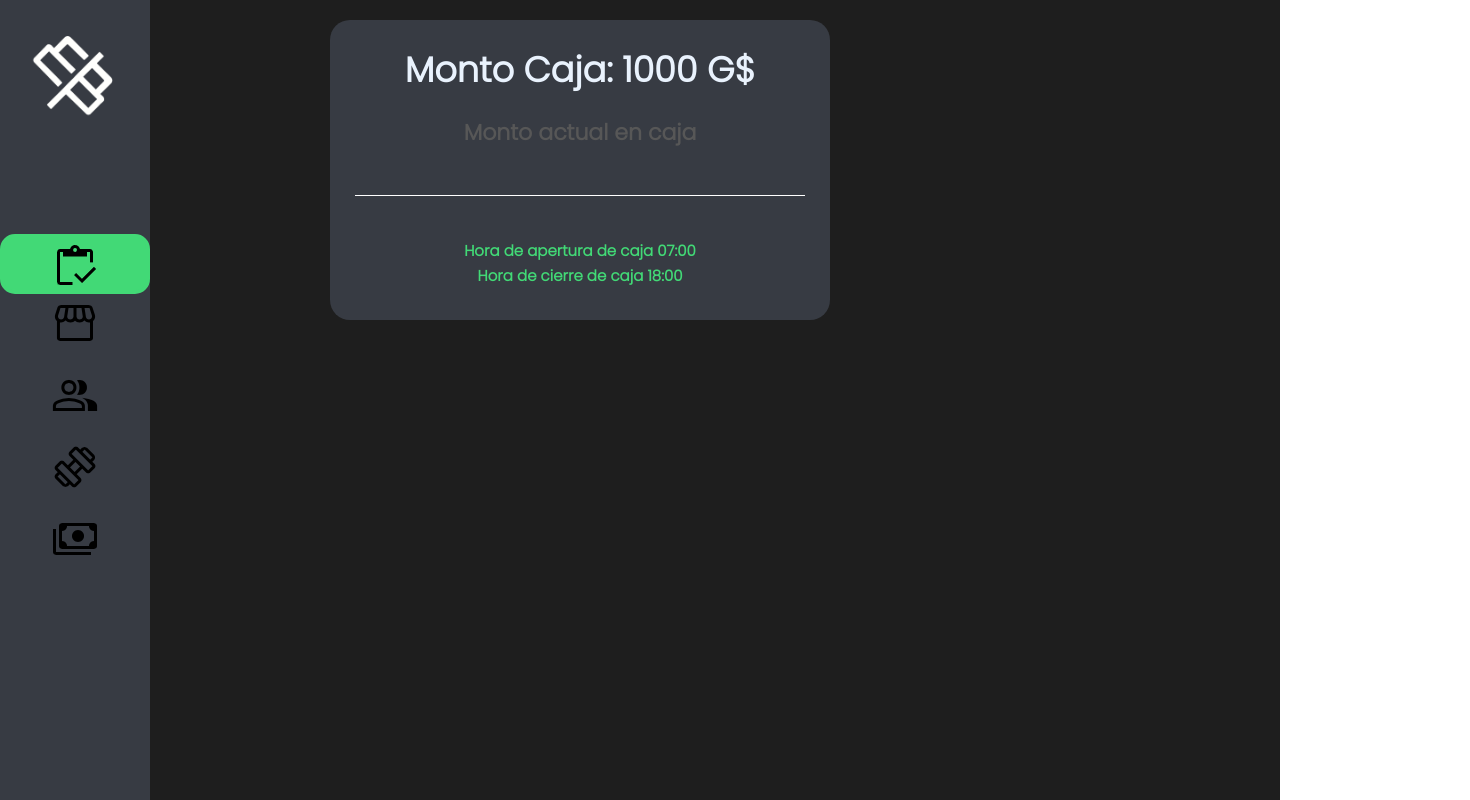
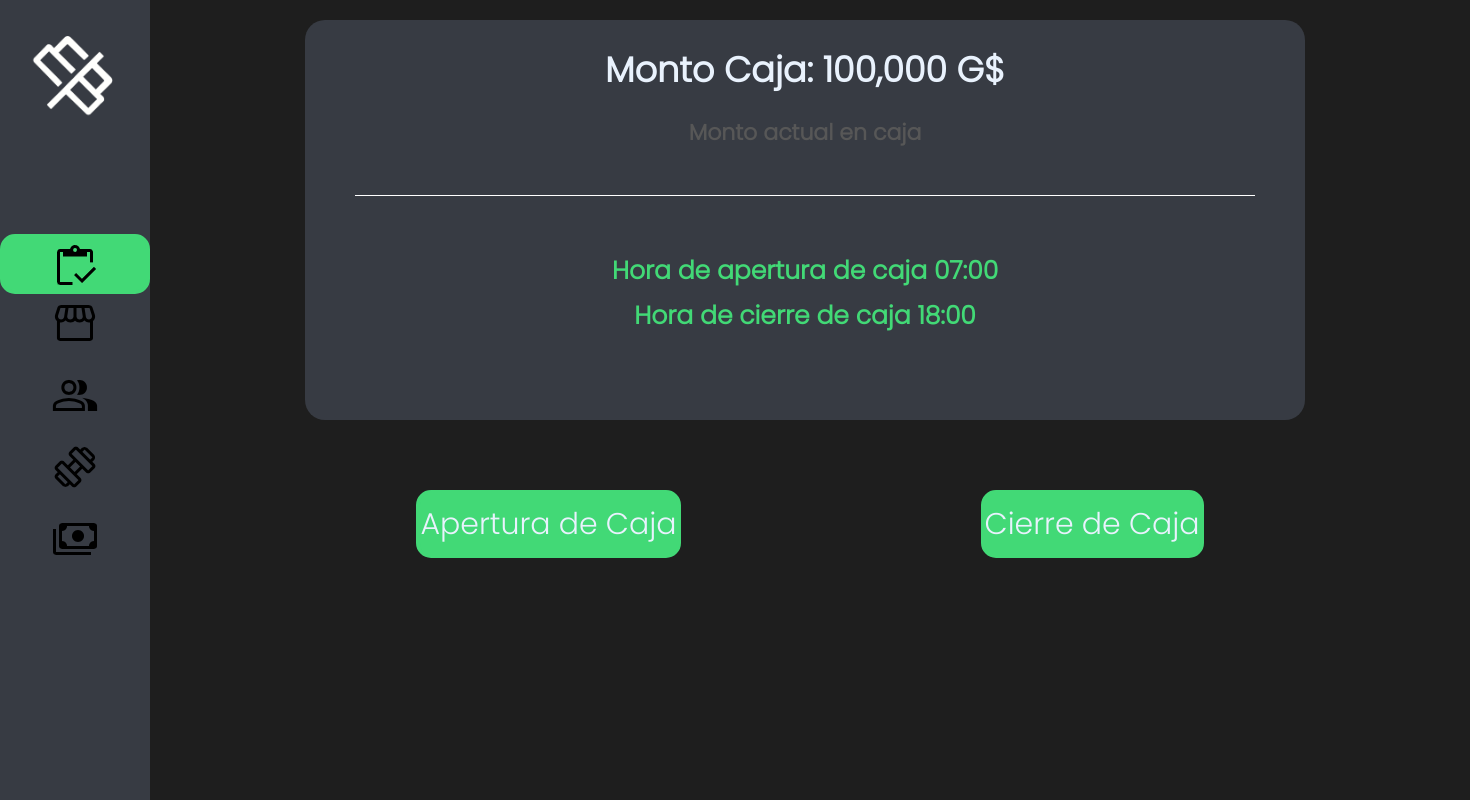
Before and after one commit to CesarXaio/Proyecto-Gym, a React (Create React App) app: page /resumen in a window 1280 px wide. Shown: the top 800 px of the page, 1470 px wide, since content can reach past the window. Built offline with nearby package versions, Linux system fonts and the light colour scheme.

Commit message:
Cambios 1

```diff
--- a/src/pages/Home/Pay.js
+++ b/src/pages/Home/Pay.js
@@ -36,6 +36,16 @@ const Pay = (props) => {
     (membresiaCaja.precio ? membresiaCaja.precio : 0);
   const iva_10 = total / 11;
   //const subtotal = total - iva_10;
+
+  const handleEliminar = () => {
+    localStorage.removeItem("productosCaja");
+    localStorage.removeItem("membresiaCaja");
+    localStorage.removeItem("clienteCaja");
+    setProductosCaja([]);
+    setMembresiaCaja([]);
+    setClienteCaja([]);
+  };
+
   const handleAgregarClick = () => {
 
     let numeroFactura = JSON.parse(localStorage.getItem("numeroFactura"));
@@ -153,7 +163,7 @@ const Pay = (props) => {
       </div>
       <div className="Suma-Total">Total: {total} G$</div>
       <div className="BotonesPagar">
-        <button className="Boton Cancelar">Cancelar</button>
+        <button className="Boton Cancelar" onClick={handleEliminar}>Cancelar</button>
         <button className="Boton Pagar" onClick={handleAgregarClick}>Pagar</button>
 
       </div>
--- a/src/pages/Home/Resumen.css
+++ b/src/pages/Home/Resumen.css
@@ -4,37 +4,12 @@
 
 .row1 {
   display: flex;
-    justify-content: space-between;
+  flex-direction: column;
+  align-items: center;
   margin-bottom: 20px;
 }
 
-  .row2 {
-    display: flex;
-    justify-content: space-between;
-    margin-top: 10px;
-  }
-
-  .Informe1 {
-    background: #373B43;
-    border-radius: 20px;
-    width: 500px;
-    height: 300px;
-
-    margin-left: 10rem
-
-  }
-
-  .Informe2 {
-    background: #373B43;
-    border-radius: 20px;
-    width: 500px;
-    height: 300px;
-    display: flex;
-    flex-direction: column;
-    align-items: center;
-    margin-right: 15rem
-  }
-  .Monto-Caja{
+.Monto-Caja {
   font-family: 'Poppins';
   font-style: normal;
   font-weight: 600;
@@ -43,33 +18,15 @@
   color: #E9F2FD;
   background: #373B43;
   border-radius: 20px;
-    width: 500px;
-    height: 300px;
+  width: 1000px;
+  height: 400px;
   display: flex;
   flex-direction: column;
   align-items: center;
-    margin: 0 10px;
-    margin-left: 10rem
+  margin: 0 170px;
+  margin-left: 10rem;
+}
 
-  }
-  .Plata {
-    font-family: 'Poppins';
-    font-style: normal;
-    font-weight: 600;
-    font-size: 30px;
-    line-height: 100px;
-    color: #E9F2FD;
-    background: #373B43;
-    border-radius: 20px;
-    width: 500px;
-    height: 300px;
-    display: flex;
-    flex-direction: column;
-    align-items: center;
-    margin: 0 10px;
-    margin-right: 15rem
-
-  }
 .divider {
   width: 90%;
   height: 1px;
@@ -81,64 +38,75 @@
   margin: 0;
   padding: 5px;
 }
-  .Texto-1{
+
+.Texto-1 {
   font-family: 'Poppins';
   font-style: normal;
   font-weight: 600;
   font-size: 22px;
   line-height: 15px;
-
   color: #575757;
 }
-  .Texto-2{
+
+.Texto-2 {
   font-family: 'Poppins';
   font-style: normal;
   font-weight: 600;
   font-size: 22px;
   line-height: 15px;
-
   color: #575757;
 }
-  .Apertura-Caja{
+
+.Apertura-Caja {
+  font-family: 'Poppins';
+  margin: 20px;
+  font-style: normal;
+  font-weight: 600;
+  font-size: 25px;
+  line-height: 0px;
+  color: #42D976;
+}
+
+.Cierre-Caja {
   font-family: 'Poppins';
   font-style: normal;
   font-weight: 600;
-    font-size: 15px;
-    line-height: 0px;
-    color: #42D976;
-  }
-  .Cierre-Caja{
-    font-family: 'Poppins';
-    font-style: normal;
-    font-weight: 600;
-    font-size: 15px;
+  font-size: 25px;
   line-height: 30px;
   color: #42D976;
 }
-  .Informe-Semanal{
+
+.Apertura-Cierre {
+  display: flex;
+  justify-content: center;
+
+  margin-top: 70px;
+}
+
+.aperturaCaja{
+  margin-right: 300px;
   font-family: 'Poppins';
   font-style: normal;
   font-weight: 400;
   font-size: 30px;
-    line-height: 50px;
-    text-align: center;
+  line-height: 60px;
   color: #E9F2FD;
+  background: #42D976;
+  border: 4px solid #42D976;
+  border-radius: 15px;
 
 }
-  .Informe-Semana2{
+
+.cierreCaja{
+  background-color: transparent;
+  outline: none;
   font-family: 'Poppins';
   font-style: normal;
   font-weight: 400;
   font-size: 30px;
-    line-height: 50px;
-    text-align: center;
+  line-height: 60px;
   color: #E9F2FD;
-
+  background: #42D976;
+  border: 4px solid #42D976;
+  border-radius: 15px;
 }
-.Inf-1{
-
-    margin: 0px 0;
-}
-.Inf-2{
-    margin: 0px 0;
-}
--- a/src/pages/Home/Resumen.js
+++ b/src/pages/Home/Resumen.js
@@ -1,29 +1,55 @@
-import React from "react";
+import React, { useState } from "react";
+import axios from "axios";
 import "./Resumen.css";
 
-import 'chartjs-adapter-moment';
+const Resumen = () => {
+  const [montoCaja, setMontoCaja] = useState(100000);
+  const formattedMontoCaja = montoCaja.toLocaleString();
 
+  const abrirCaja = async () => {
+    try {
+      const response = await axios.post("api/abrirCaja", {
+        fecha: new Date().toISOString(),
+        hora_inicio: new Date().toLocaleTimeString(),
+        monto_inicial: montoCaja
+      });
+      console.log(response.data); // Puedes realizar alguna acción adicional con la respuesta
+    } catch (error) {
+      console.error(error);
+    }
+  };
 
-
-const Resumen = () => {
-  const montoCaja = 1000; // Cantidad de dinero en la caja
-  const montoPlata = 500; // Cantidad de dinero en la sección "Plata"
-
+  const cerrarCaja = async () => {
+    try {
+      const response = await axios.post("api/cerrarCaja", {
+        hora_final: new Date().toLocaleTimeString(),
+        monto_final: montoCaja
+      });
+      console.log(response.data); // Puedes realizar alguna acción adicional con la respuesta
+    } catch (error) {
+      console.error(error);
+    }
+  };
 
   return (
     <div className="resumen-container">
-
       <div className="row1">
         <div className="Monto-Caja">
-            <h3>Monto Caja: {montoCaja} G$</h3>
-            <p className="Texto-1">Monto actual en caja</p>
+          <h3>Monto Caja: {formattedMontoCaja} G$</h3>
+          <p className="Texto-1">Monto actual en caja</p>
           <div className="divider"></div>
-          <p className="Apertura-Caja">Hora de apertura de caja 07:00 </p>
-          <p className="Cierre-Caja">Hora de cierre de caja 18:00 </p>
+          <p className="Apertura-Caja">Hora de apertura de caja 07:00</p>
+          <p className="Cierre-Caja">Hora de cierre de caja 18:00</p>
         </div>
-
+        <div className="Apertura-Cierre">
+          <button className="aperturaCaja" onClick={abrirCaja}>
+            Apertura de Caja
+          </button>
+          <button className="cierreCaja" onClick={cerrarCaja}>
+            Cierre de Caja
+          </button>
+        </div>
       </div>
-
     </div>
   );
 };
```
Lines whose indentation alone changed are shown as unchanged.
